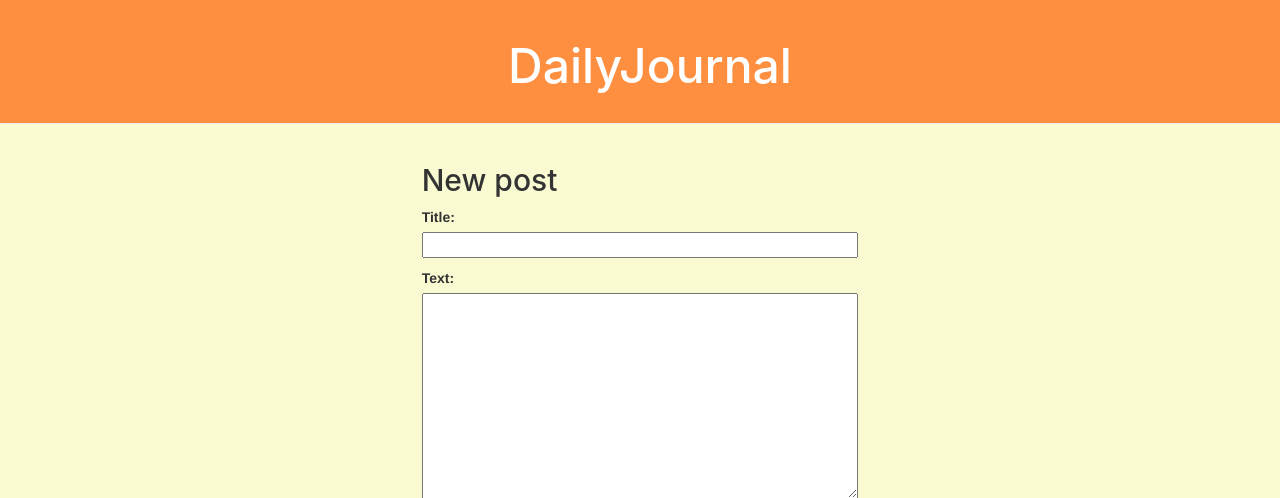
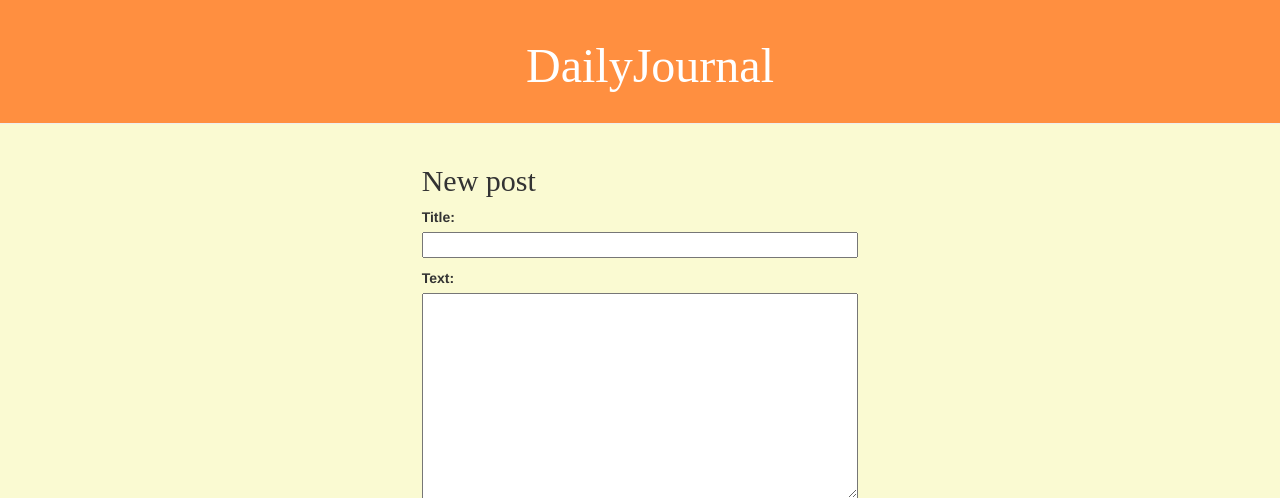
Before and after one commit to Newton-Figueiredo/my-first-blog, a Django app: page /post/new/ in a window 1280 px wide. Shown: the top 498 px of the page. Run offline with Django 3.2, Linux system fonts and the light colour scheme; some libraries are stand-ins or nearby versions.

Commit message:
trodando a fonte do titulo do site

```diff
--- a/blog/static/css/blog.css
+++ b/blog/static/css/blog.css
@@ -1,6 +1,6 @@
 h1 a, h2 a {
      color: #C25100;
-     font-family: -apple-system,BlinkMacSystemFont,"Segoe UI",Roboto,Oxygen-Sans,Ubuntu,Cantarell,"Fira Sans","Droid Sans","Helvetica Neue",Helvetica,"ヒラギノ角ゴ Pro W3","Hiragino Kaku Gothic Pro",メイリオ,Meiryo,"ＭＳ Ｐゴシック",Arial,sans-serif,"Apple Color Emoji","Segoe UI Emoji","Segoe UI Symbol";
+     font-family: 'dancing script'
 }
 
 body {
@@ -25,7 +25,7 @@ body {
 
 }
 h1, h2, h3, h4 {
-    font-family: -apple-system,BlinkMacSystemFont,"Segoe UI",Roboto,Oxygen-Sans,Ubuntu,Cantarell,"Fira Sans","Droid Sans","Helvetica Neue",Helvetica,"ヒラギノ角ゴ Pro W3","Hiragino Kaku Gothic Pro",メイリオ,Meiryo,"ＭＳ Ｐゴシック",Arial,sans-serif,"Apple Color Emoji","Segoe UI Emoji","Segoe UI Symbol";, cursive;
+    font-family: 'dancing script'
 }
 
 .date {
```
